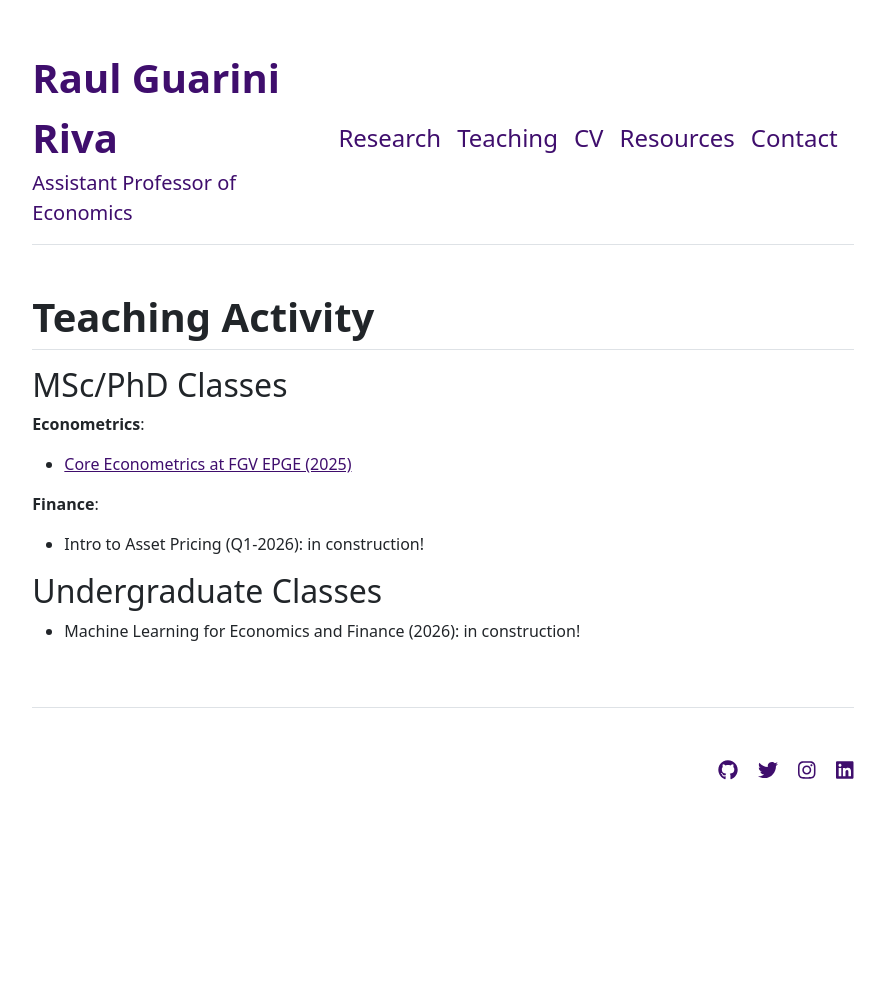
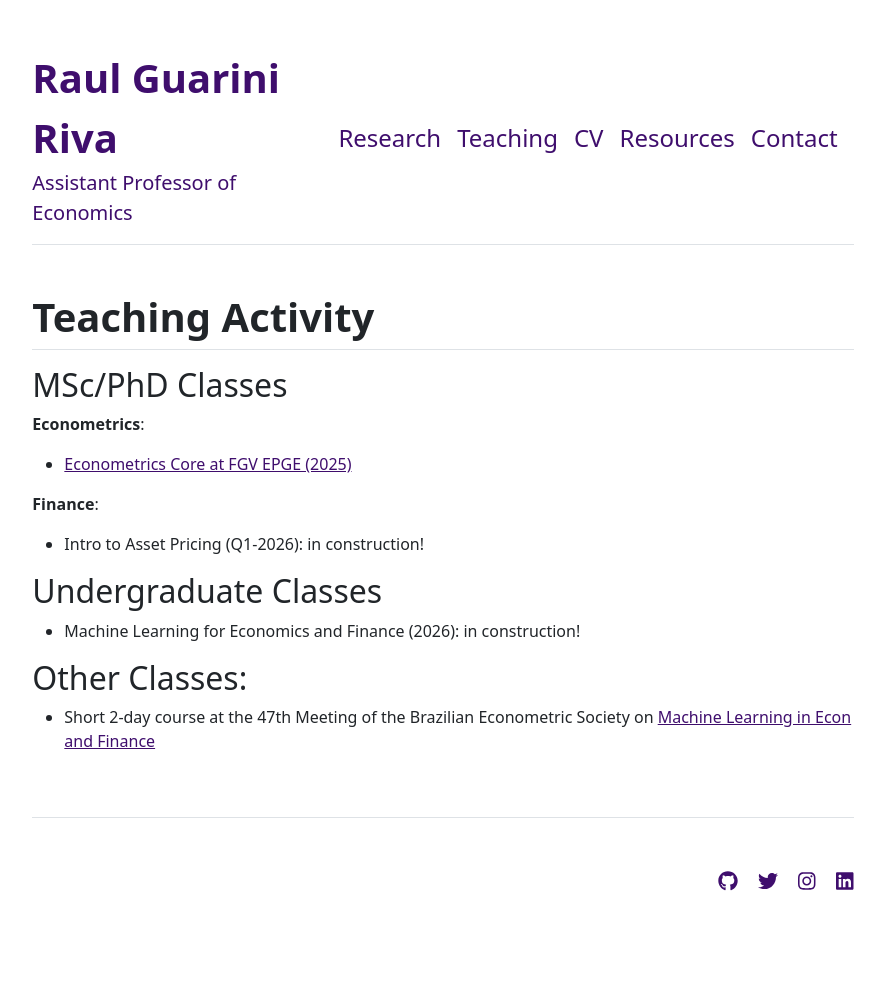
Before and after one commit to rgriva/rgriva.github.io, a Jekyll site: the page built from courses.md, in a window 1280 px wide. Shown: the whole page, without its empty margins (197-1082 px from the left). Built offline with Jekyll 4.4.1, drawn with Linux system fonts in a browser that asks for light colours; before the commit the page ends 900 px from its top, so only the background shows below that.

Commit message:
Revise course titles and add Other Classes section
Updated course titles and added a new section for other classes.

```diff
--- a/courses.md
+++ b/courses.md
@@ -6,7 +6,7 @@ title: "Teaching Activity"
 ## MSc/PhD Classes
 
 **Econometrics**:
-- [Core Econometrics at FGV EPGE (2025)](https://github.com/epge-classes/econometrics-fgv-2025)
+- [Econometrics Core at FGV EPGE (2025)](https://github.com/epge-classes/econometrics-fgv-2025)
 
 **Finance**:
 - Intro to Asset Pricing (Q1-2026): in construction!
@@ -14,3 +14,7 @@ title: "Teaching Activity"
 ## Undergraduate Classes
 
 - Machine Learning for Economics and Finance (2026): in construction!
+
+## Other Classes:
+
+- Short 2-day course at the 47th Meeting of the Brazilian Econometric Society on [Machine Learning in Econ and Finance]([url](https://github.com/rgriva/SBE_2025))
```
